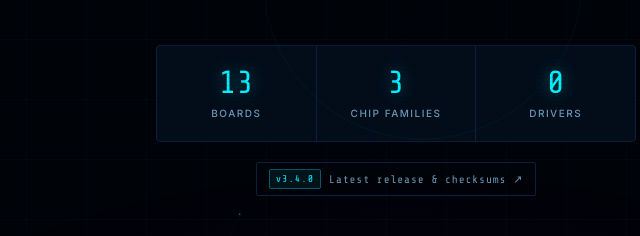
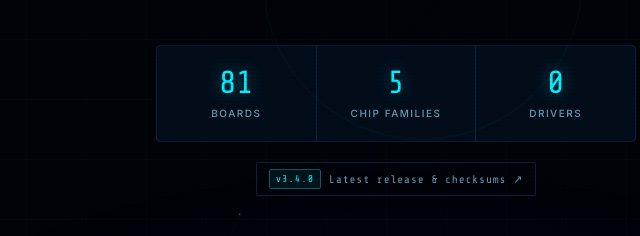
Before and after one commit to MehaanM/Operation-Phantom32, a plain HTML site: page website/index.html in a window 1280 px wide. Shown: the part 411-647 px from the top of the page, 244-884 px from the left. Drawn offline with nearby package versions, Linux system fonts and the light colour scheme.

Commit message:
fix: update hero stats to 81 boards, 5 chip families

```diff
--- a/website/index.html
+++ b/website/index.html
@@ -1116,11 +1116,11 @@ esp-web-install-button [slot="activate"]::after {
       the firmware directly — works on Chrome and Edge, any OS.</p>
     <div class="hero-stats">
       <div class="hero-stat">
-        <span class="hero-stat-num">13</span>
+        <span class="hero-stat-num">81</span>
         <span class="hero-stat-label">Boards</span>
       </div>
       <div class="hero-stat">
-        <span class="hero-stat-num">3</span>
+        <span class="hero-stat-num">5</span>
         <span class="hero-stat-label">Chip Families</span>
       </div>
       <div class="hero-stat">
```
